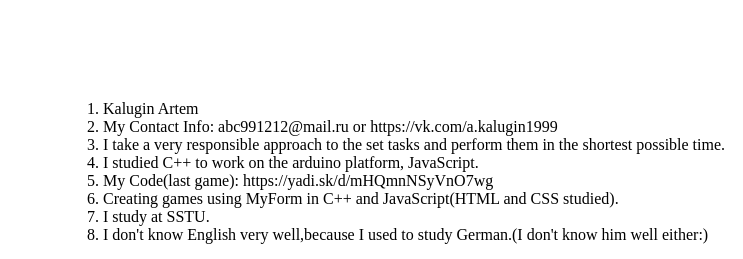
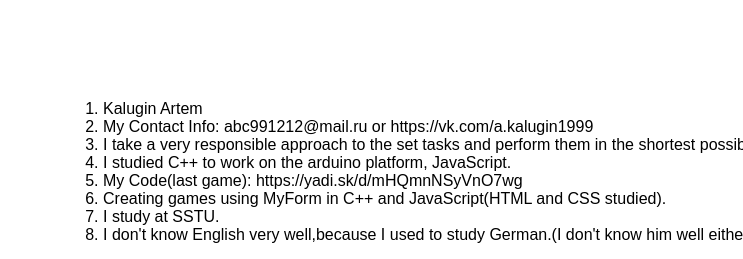
Before and after one commit to Hamichev/rsschool-cv, a plain HTML site: page index.html in a window 1280 px wide. Shown: the part 500-759 px from the top of the page, without its empty margins (537-1280 px from the left). Drawn offline with Linux system fonts and the light colour scheme; grey boxes are pictures that could not be loaded.

Commit message:
feat: Changed the table font

```diff
--- a/index.css
+++ b/index.css
@@ -3,3 +3,6 @@ body {
     height: 1024px;
     margin: 600px;
 }
+.MyTable {
+    font-family: "Arial", sans-serif;
+}
```
